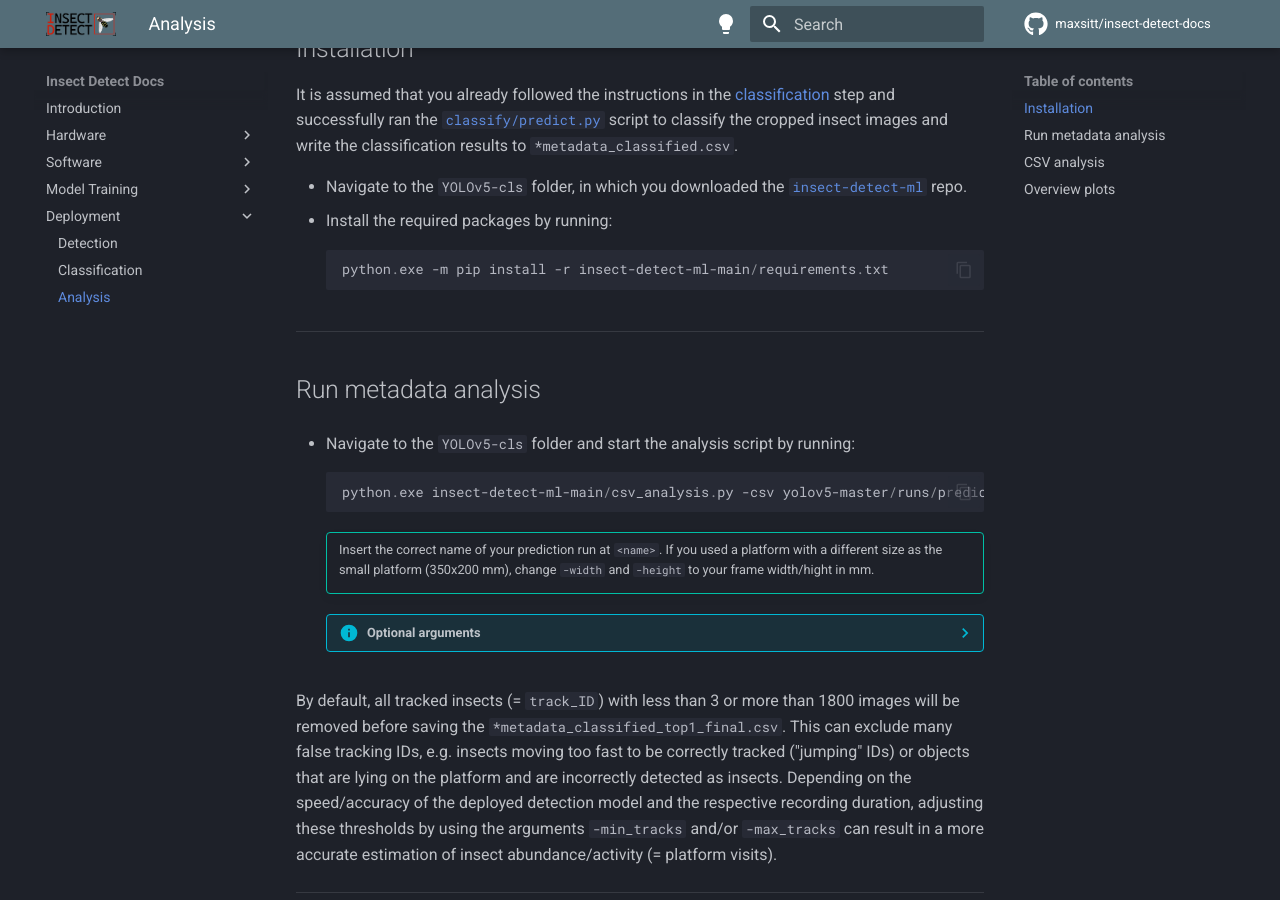
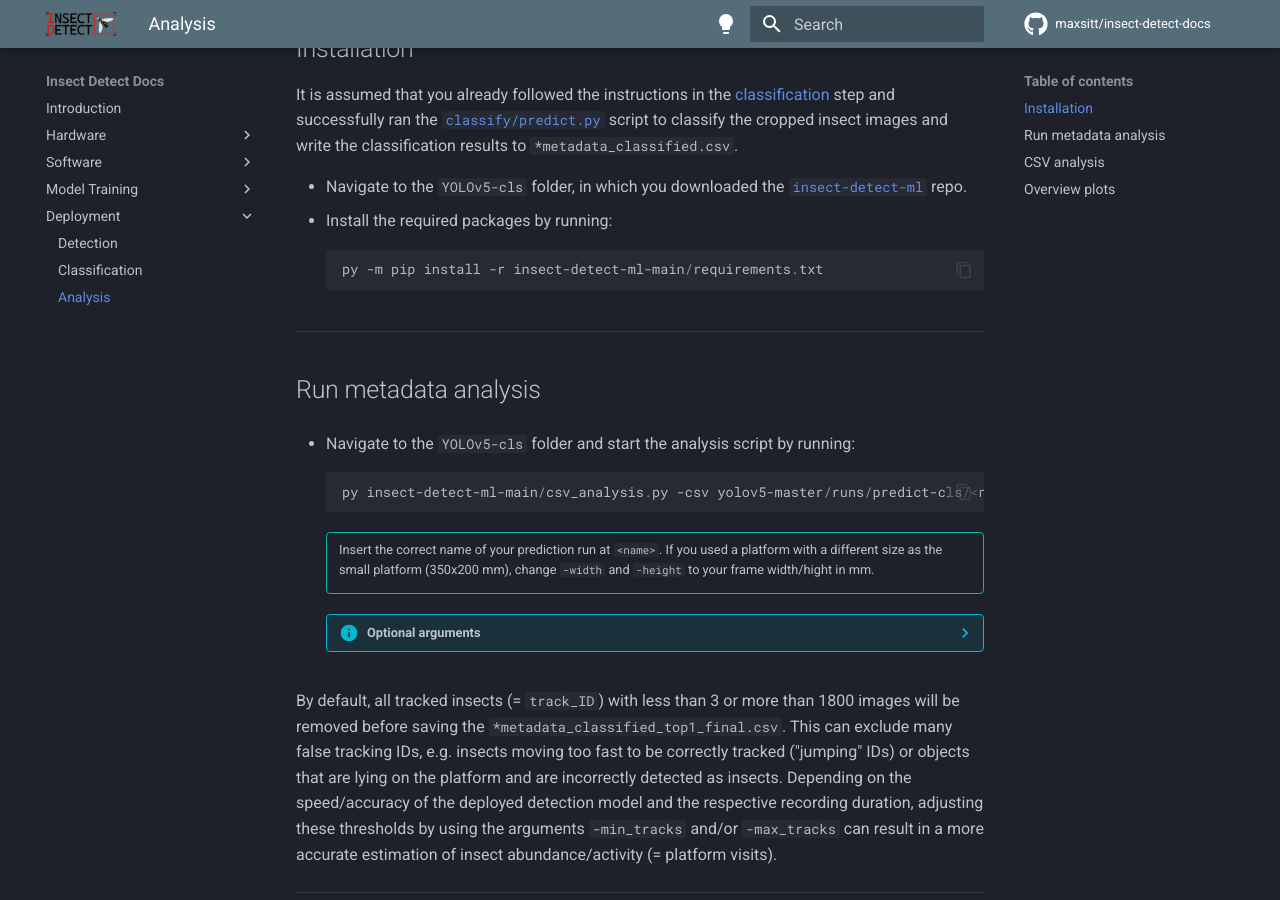
Before and after one commit to maxsitt/insect-detect-docs, an MkDocs documentation site: the page built from docs/deployment/analysis.md, in a window 1280 px wide and 900 px high, scrolled down 343 px. Built offline with MkDocs 1.6.1 and Material for MkDocs 9.7.7, drawn with Linux system fonts in a browser that asks for light colours; comment, search, counter and statistics services are not loaded.

Commit message:
Update analysis.md
Use Python Launcher command "py".

````diff
--- a/docs/deployment/analysis.md
+++ b/docs/deployment/analysis.md
@@ -24,7 +24,7 @@ results to `*metadata_classified.csv`.
 - Install the required packages by running:
 
     ``` powershell
-    python.exe -m pip install -r insect-detect-ml-main/requirements.txt
+    py -m pip install -r insect-detect-ml-main/requirements.txt
     ```
 
 ---
@@ -34,7 +34,7 @@ results to `*metadata_classified.csv`.
 - Navigate to the `YOLOv5-cls` folder and start the analysis script by running:
 
     ``` powershell
-    python.exe insect-detect-ml-main/csv_analysis.py -csv yolov5-master/runs/predict-cls/<name>/results -width 350 -height 200
+    py insect-detect-ml-main/csv_analysis.py -csv yolov5-master/runs/predict-cls/<name>/results -width 350 -height 200
     ```
 
     !!! tip ""
````
